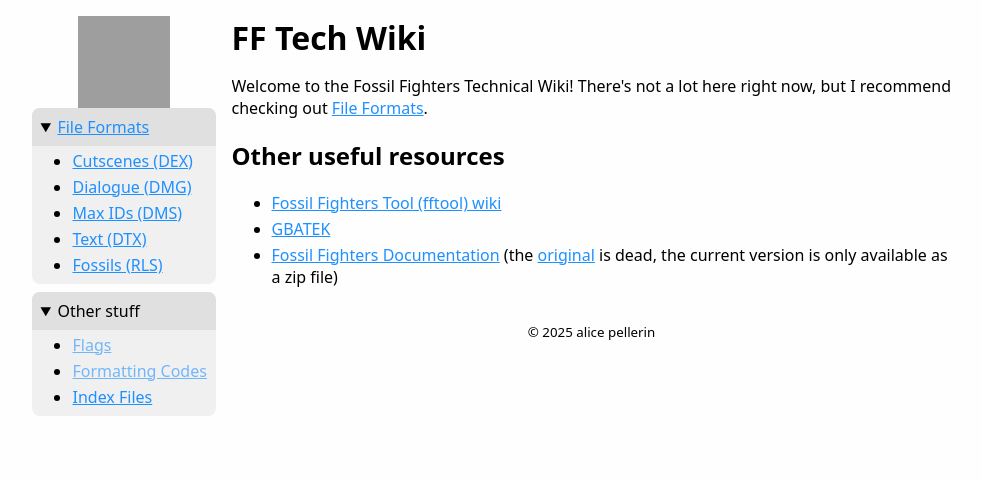
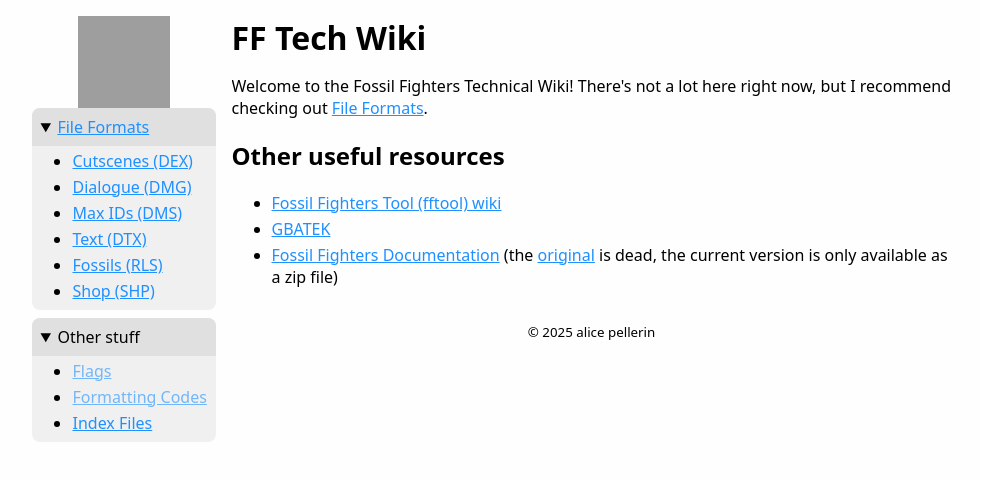
Before and after one commit to simonomi/fftechwiki, a Jekyll site: the page built from index.html, in a window 1280 px wide, cut to the strip 0-481 px from the top of the page. Shown: the whole strip, without its empty margins (148-1129 px from the left). Built offline with Jekyll 4.4.1, drawn with Linux system fonts in a browser that asks for light colours; grey boxes are pictures that could not be loaded.

Commit message:
Update fileFormats.yml

```diff
--- a/_data/fileFormats.yml
+++ b/_data/fileFormats.yml
@@ -113,5 +113,6 @@
   description: "Fossils"
   filePath: "etc/kaseki_defs"
 - magicBytes: "SHP"
+  url: "/fftechwiki/file-formats/SHP"
   description: "Shop"
   filePath: "shop/"
```
